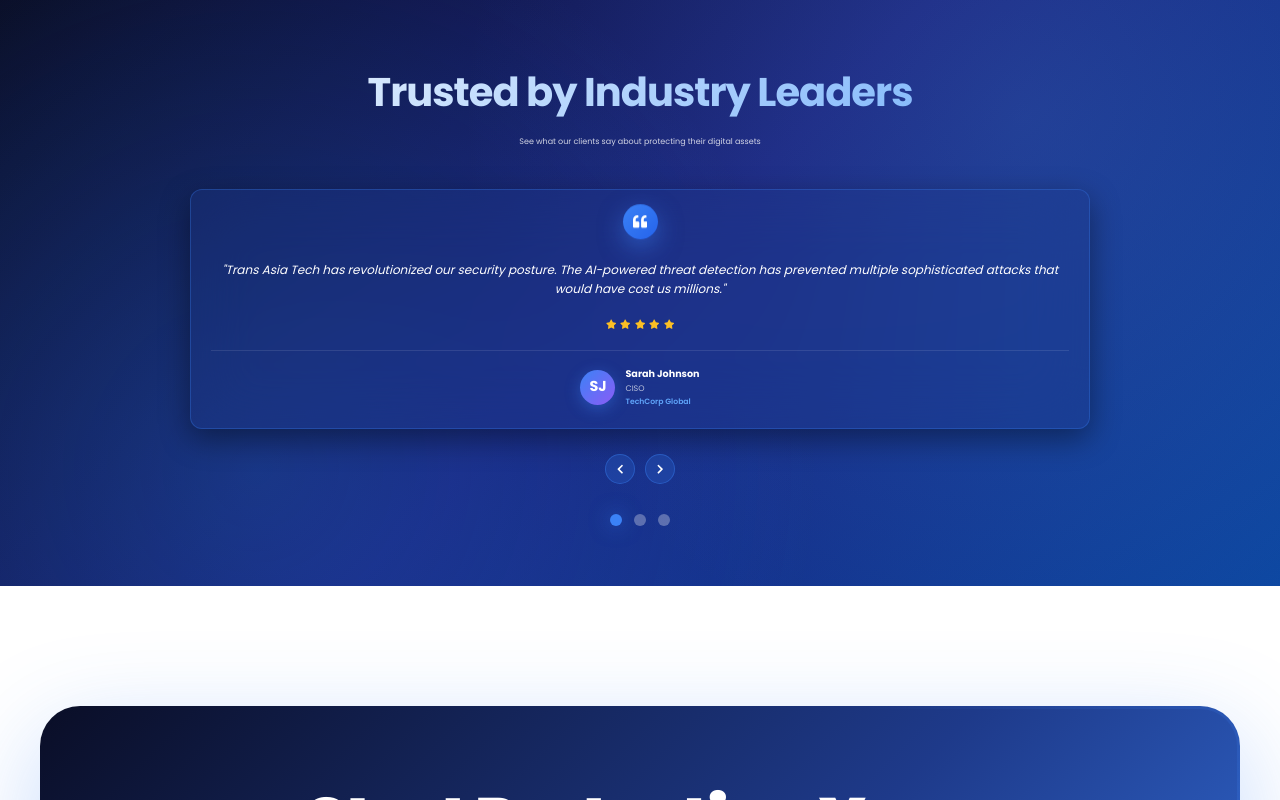
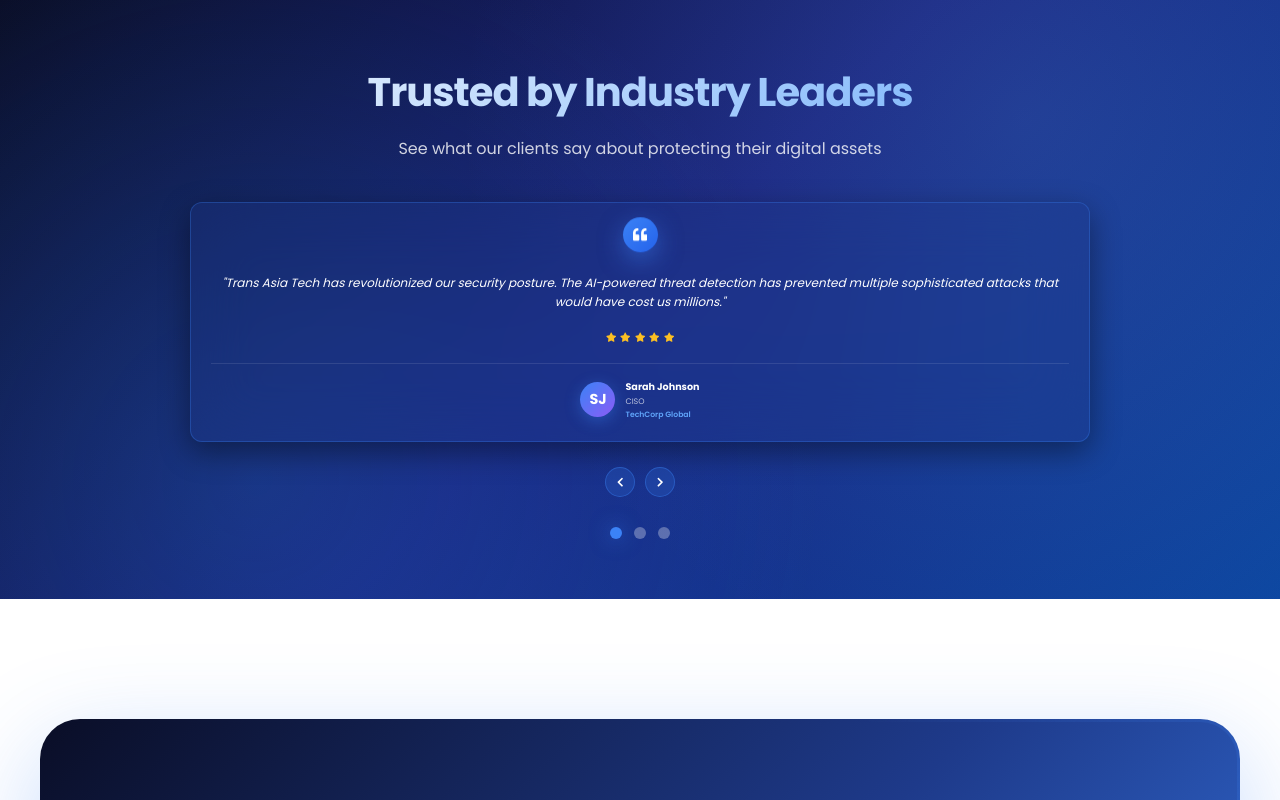
Before and after one commit to octaleadsprivatelimited-cloud/transasia, a React (Create React App) app in the folder client/: page / in a window 1280 px wide. Shown: the part 2608-3408 px from the top of the page. Built offline with nearby package versions, Linux system fonts and the light colour scheme.

Commit message:
style(testimonials): increase subtitle text size to 1rem (2x)

```diff
--- a/client/src/components/Testimonials.js
+++ b/client/src/components/Testimonials.js
@@ -70,9 +70,9 @@ const Title = styled(motion.h2)`
 `;
 
 const Subtitle = styled(motion.p)`
-  font-size: 0.5rem;
+  font-size: 1rem;
   color: rgba(255, 255, 255, 0.8);
-  max-width: 400px;
+  max-width: 600px;
   margin: 0 auto;
 `;
 
```
